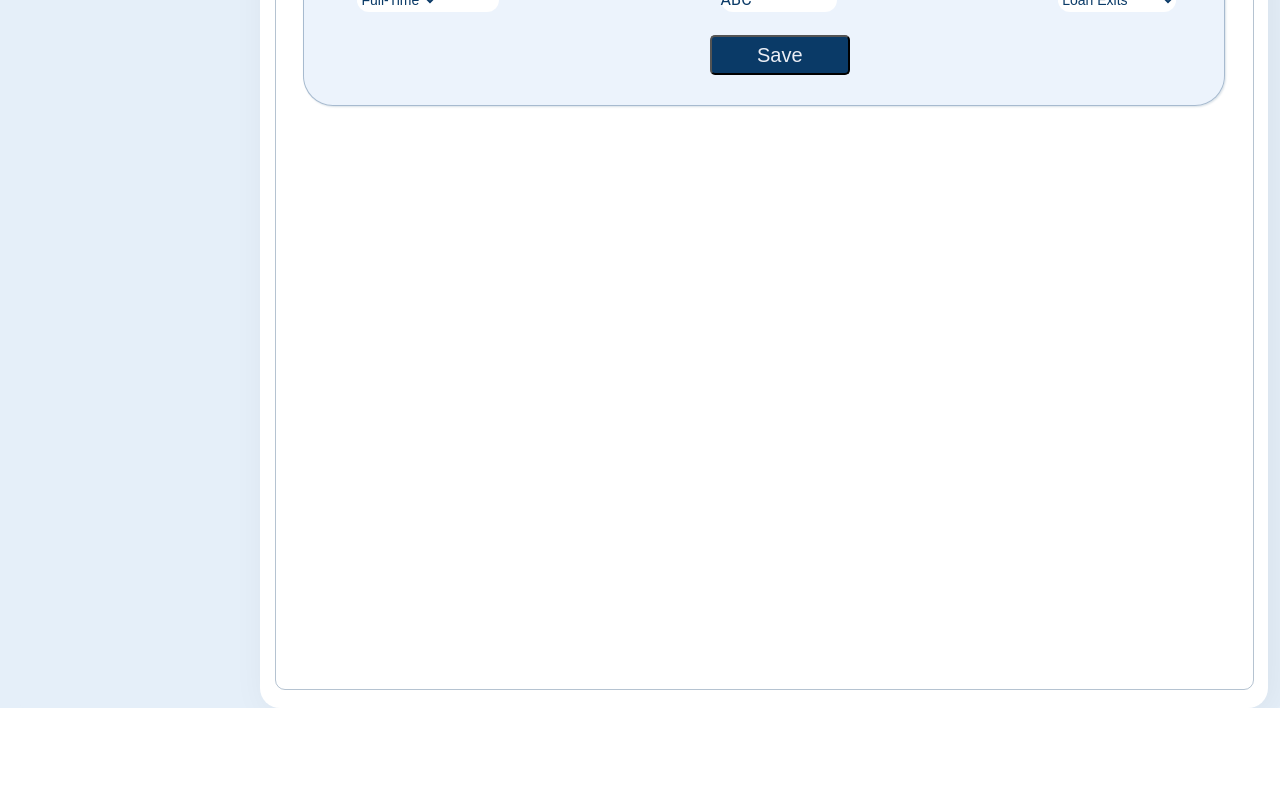
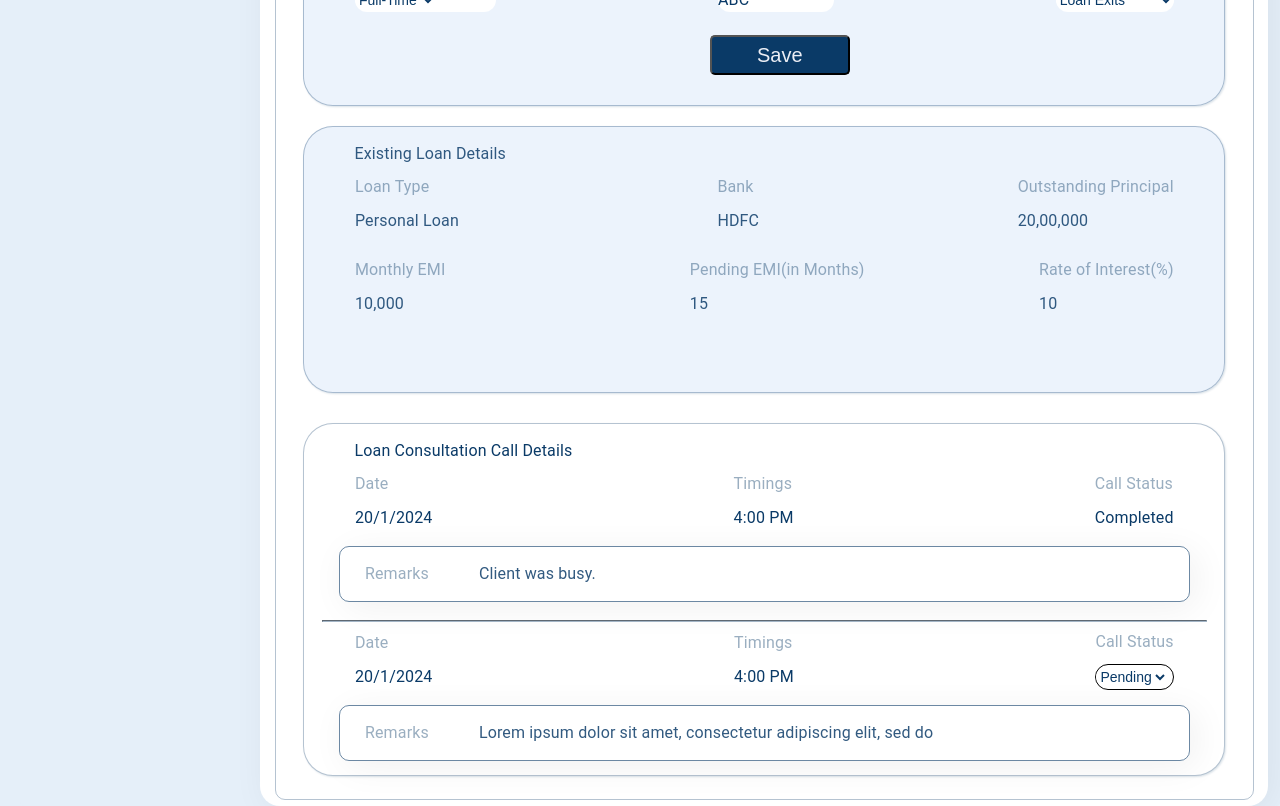
Before and after one commit to Nandaniyadav/Indiaasetz_Assignment, a React (Create React App) app: page / in a window 1280 px wide. Shown: the part 2460-3266 px from the top of the page. Before the commit the page ends 3168 px from the top, so only its background shows below. Built offline with nearby package versions, Linux system fonts and the light colour scheme.

Commit message:
complete edit loan details section

```diff
--- a/src/components/screens/profiledetails/profile-style.css
+++ b/src/components/screens/profiledetails/profile-style.css
@@ -283,7 +283,7 @@ h1 {
 
 .edit-loan-details {
   font-family: Poppins !important;
-  height: 952px;
+  height: 1050px;
   flex-shrink: 0;
   border-radius: 20px;
   background: var(--Color, #fff);
@@ -301,7 +301,7 @@ h1 {
 }
 
 .edit-loan-details-section {
-  height: 840px;
+  height: 950px;
   flex-shrink: 0;
   fill: var(--Color, #fff);
   stroke-width: 1px;
@@ -390,7 +390,112 @@ h1 {
   background-color:#0A3A67 ;
   margin-top: 50px;
   border-radius: 5px;
+  cursor: pointer;
 }
 .edit-loan-button-div{
   margin-left: 44%;
 }
+
+.edit-loan-details-section-3{
+  height: 245px;
+  width: 95%;
+  padding: 15px 5px 5px 5px;
+  align-items: center;
+  flex-shrink: 0;
+  justify-content: space-between;
+  margin: auto;
+  border-radius: 30px;
+  border: 1px solid rgba(10, 58, 103, 0.3);
+  background: rgba(232, 240, 252, 0.8);
+  box-shadow: 1px 1px 2px 0px rgba(10, 58, 103, 0.15);
+  margin-top: 20px;
+}
+
+.edit-loan-typo-text-head-2{
+color: #0A3A67;
+font-size: 14px;
+font-family: Poppins;
+font-weight: 400;
+word-wrap: break-word;
+}
+.edit-loan-typo-text-exiting{
+  color: rgba(10, 58, 103, 0.834);
+  font-size: 14px;
+  font-style: normal;
+  font-weight: 400;
+  line-height: normal;
+  margin-top: 8px;
+}
+.edit-loan-status-bar-2 {
+  width: 90%;
+  display: flex;
+  height: 45px;
+  padding: 15px 5px 5px 5px;
+  align-items: center;
+  flex-shrink: 0;
+  justify-content: space-between;
+  margin: auto;
+}
+.edit-loan-status-bar-2 {
+  width: 90%;
+  display: flex;
+  height: 45px;
+  padding: 15px 5px 5px 5px;
+  align-items: center;
+  flex-shrink: 0;
+  justify-content: space-between;
+  margin: auto;
+}
+.edit-loan-typo-text-2 {
+  color: rgba(10, 58, 103, 0.411);
+  font-size: 14px;
+  font-style: normal;
+  font-weight: 400;
+  line-height: normal;
+}
+.edit-loan-typo-text-4 {
+  color: rgba(10, 58, 103, 0.834);
+  font-size: 14px;
+  font-style: normal;
+  font-weight: 400;
+  line-height: normal;
+  margin-top: 8px;
+}
+.edit-loan-details-section-last {
+  height: 331px;
+  width: 95%;
+  padding: 15px 5px 5px 5px;
+  align-items: center;
+  flex-shrink: 0;
+  justify-content: space-between;
+  margin: auto;
+  border-radius: 30px;
+  border: 1px solid rgba(10, 58, 103, 0.3);
+  background: var(--Color, #FFF);
+  box-shadow: 1px 1px 2px 0px rgba(10, 58, 103, 0.15);
+  margin-top: 30px;
+}
+.edit-loan-address-section-3 {
+  width: 90%;
+  /* height: 38px; */
+  flex-shrink: 0;
+  fill: var(--Color, #fff);
+  stroke-width: 1px;
+  stroke: rgba(10, 58, 103, 0.2);
+  box-shadow: 6px 6px 36px 0px rgba(0, 0, 0, 0.06);
+  border-radius: 10px;
+  margin: auto;
+  border: 0.5px solid var(--blue-60, rgba(10, 58, 103, 0.6));
+  display: flex;
+  align-items: start;
+  gap: 50px;
+  padding: 15px 5px 5px 25px;
+  line-height: 10px;
+}
+.edit-loan-typo-text-4 {
+  color: rgba(10, 58, 103, 0.834);
+  font-size: 14px;
+  font-style: normal;
+  font-weight: 400;
+  line-height: normal;
+}
--- a/src/components/screens/profiledetails/profile.js
+++ b/src/components/screens/profiledetails/profile.js
@@ -344,7 +344,7 @@ export default function Profile() {
         </div>
       </div>
 
-      {/*---- Loan Details Page-2 for Edit Loan Details Section -----*/}
+      {/*--------------- Loan Details Page-2 for Edit Loan Details Section ---------------------*/}
 
       <div className="edit-loan-details">
         <br></br>
@@ -392,11 +392,10 @@ export default function Profile() {
               </div>
               <div>
                 <Typography className="edit-loan-typo-text-status">
-                  {" "} Company Name
+                  {" "}
+                  Company Name
                 </Typography>
-                <Typography className="edit-loan-typo-text-3">
-                ABC{" "}
-                </Typography>
+                <Typography className="edit-loan-typo-text-3">ABC </Typography>
               </div>
               <div>
                 <Typography className="edit-loan-typo-text-status">
@@ -404,7 +403,7 @@ export default function Profile() {
                   Loan Status
                 </Typography>
                 <Typography className="edit-loan-typo-text-3">
-                <select name="job" id="edit-loan-detail-time">
+                  <select name="job" id="edit-loan-detail-time">
                     <option value="loanexits">Loan Exits</option>
                     <option value="educationloan">Education Loan</option>
                   </select>
@@ -412,12 +411,148 @@ export default function Profile() {
               </div>
             </div>
             <div className="edit-loan-button-div">
-                  <Typography >
-                  <button className="edit-loan-button">Save</button>
-                  </Typography>
-                </div>
+              <Typography>
+                <button className="edit-loan-button">Save</button>
+              </Typography>
+            </div>
           </div>
+          {/*--- Edit loan details section-2 (Existing Loan Details)  ---*/}
+          <div className="edit-loan-details-section-3">
+            <Typography
+              style={{ marginLeft: 45 }}
+              className="edit-loan-typo-text-exiting"
+            >
+              {" "}
+              Existing Loan Details
+            </Typography>
+            <div className="edit-loan-status-bar-2">
+              <div>
+                <Typography className="edit-loan-typo-text-2">
+                  {" "}
+                  Loan Type
+                </Typography>
+                <Typography className="edit-loan-typo-text-4 ">
+                  Personal Loan{" "}
+                </Typography>
+              </div>
+              <div>
+                <Typography className="edit-loan-typo-text-2"> Bank</Typography>
+                <Typography className="edit-loan-typo-text-4 ">HDFC</Typography>
+              </div>
+              <div>
+                <Typography className="edit-loan-typo-text-2">
+                  {" "}
+                  Outstanding Principal
+                </Typography>
+                <Typography className="edit-loan-typo-text-4 ">
+                  20,00,000{" "}
+                </Typography>
+              </div>
+            </div>
+            <br></br>
+            <div className="edit-loan-status-bar-2">
+              <div>
+                <Typography className="edit-loan-typo-text-2">
+                  Monthly EMI
+                </Typography>
+                <Typography className="edit-loan-typo-text-4 ">
+                  10,000
+                </Typography>
+              </div>
+              <div>
+                <Typography
+                  sx={{ marginLeft: "70px" }}
+                  className="edit-loan-typo-text-2"
+                >
+                  {" "}
+                  Pending EMI(in Months)
+                </Typography>
+                <Typography
+                  sx={{ marginLeft: "70px" }}
+                  className="edit-loan-typo-text-4 "
+                >
+                  15
+                </Typography>
+              </div>
+              <div>
+                <Typography className="edit-loan-typo-text-2">
+                  {" "}
+                  Rate of Interest(%)
+                </Typography>
+                <Typography className="edit-loan-typo-text-4 ">10 </Typography>
+              </div>
+            </div>
+
+            <br></br>
+            <br></br>
+          </div>
+          {/* ---Loan Consultation Call Details for edit loan details---*/}
+          <div className="edit-loan-details-section-last">
+            <Typography style={{ marginLeft: 45 }} className="edit-loan-typo-text-3">
+              {" "}
+              Loan Consultation Call Details
+            </Typography>
+            <div className="edit-loan-status-bar-2">
+              <div>
+                <Typography className="edit-loan-typo-text-2"> Date</Typography>
+                <Typography className="edit-loan-typo-text-3 ">20/1/2024</Typography>
+              </div>
+              <div>
+                <Typography className="edit-loan-typo-text-2"> Timings</Typography>
+                <Typography className="edit-loan-typo-text-3 ">4:00 PM </Typography>
+              </div>
+              <div>
+                <Typography className="edit-loan-typo-text-2"> Call Status</Typography>
+                <Typography className="edit-loan-typo-text-3 ">Completed</Typography>
+              </div>
+            </div>
+            <br></br>
+
+            <div className="edit-loan-address-section-3 ">
+              <Typography className="edit-loan-typo-text-2">Remarks</Typography>
+              <Typography className="typo-text-4"> Client was busy.</Typography>
+            </div>
+            <br></br>
+            <hr
+              style={{
+                width: "97%",
+                margin: "auto",
+                borderColor: "#a3b5c6",
+                borderWidth: ".02px",
+              }}
+            ></hr>
+            <div className="edit-loan-status-bar-2">
+              <div>
+                <Typography className="edit-loan-typo-text-2"> Date</Typography>
+                <Typography className="edit-loan-typo-text-3 ">20/1/2024 </Typography>
+              </div>
+              <div>
+                <Typography className="edit-loan-typo-text-2"> Timings</Typography>
+                <Typography className="edit-loan-typo-text-3 ">4:00 PM </Typography>
+              </div>
+              <div>
+                <Typography className="edit-loan-typo-text-2"> Call Status</Typography>
+                <Typography sx={{border:'1px solid black'}} className="edit-loan-typo-text-3">
+                  <select name="job" id="edit-loan-detail-time">
+                    <option value="pending">Pending</option>
+                    <option value="recieve">recieve</option>
+                  </select>
+                </Typography>
+              </div>
+            </div>
+
+            <br></br>
+            <div className="edit-loan-address-section-3 ">
+              <Typography className="edit-loan-typo-text-2">Remarks</Typography>
+              <Typography className="edit-loan-typo-text-4 ">
+                {" "}
+                Lorem ipsum dolor sit amet, consectetur adipiscing elit, sed do{" "}
+              </Typography>
+            </div>
+          </div>
+
         </div>
+
       </div>
     </div>
   );
```
